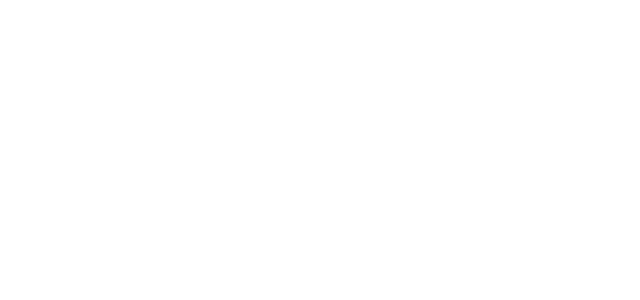
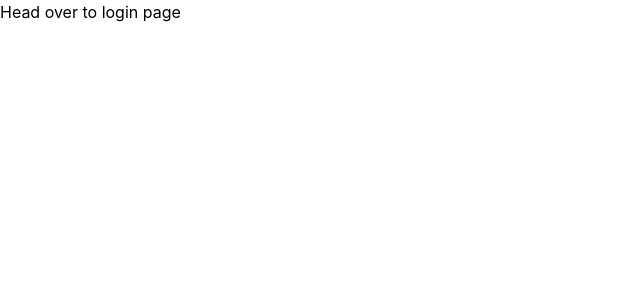
Before and after one commit to Goddiegold/taks-manger-web, a Next.js app: page / in a window 1280 px wide. Shown: the top 300 px of the page, without its empty margins (0-640 px from the left). Built offline with nearby package versions, Linux system fonts and the light colour scheme.

Commit message:
made changes to home page.

```diff
--- a/app/page.tsx
+++ b/app/page.tsx
@@ -1,8 +1,10 @@
 import Image from 'next/image'
+import Link from 'next/link'
 
 export default function Home() {
   return (
     <>
+    <Link href={"/pages/login"}>Head over to login page</Link>
     </>
   )
 }
```
